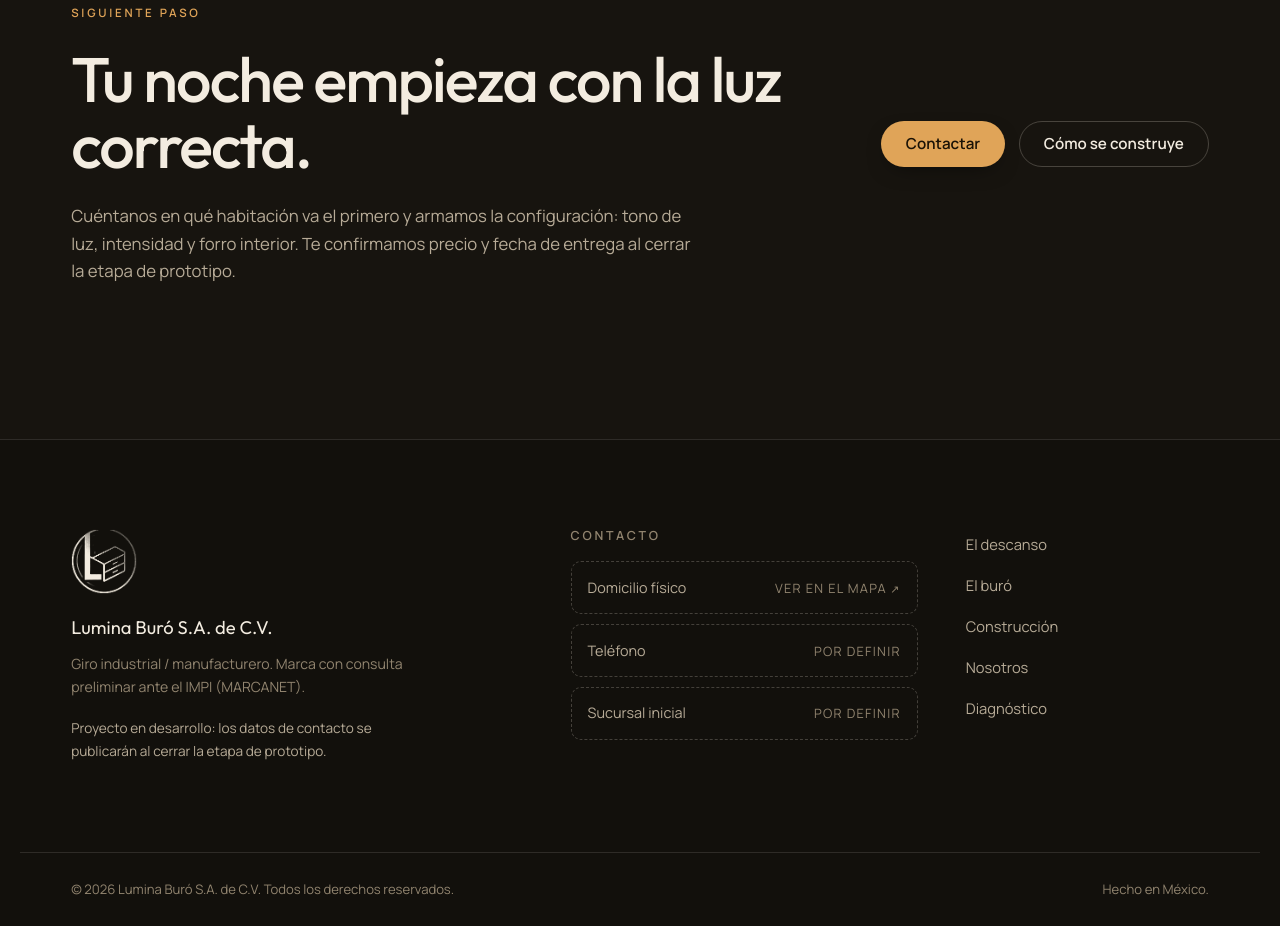
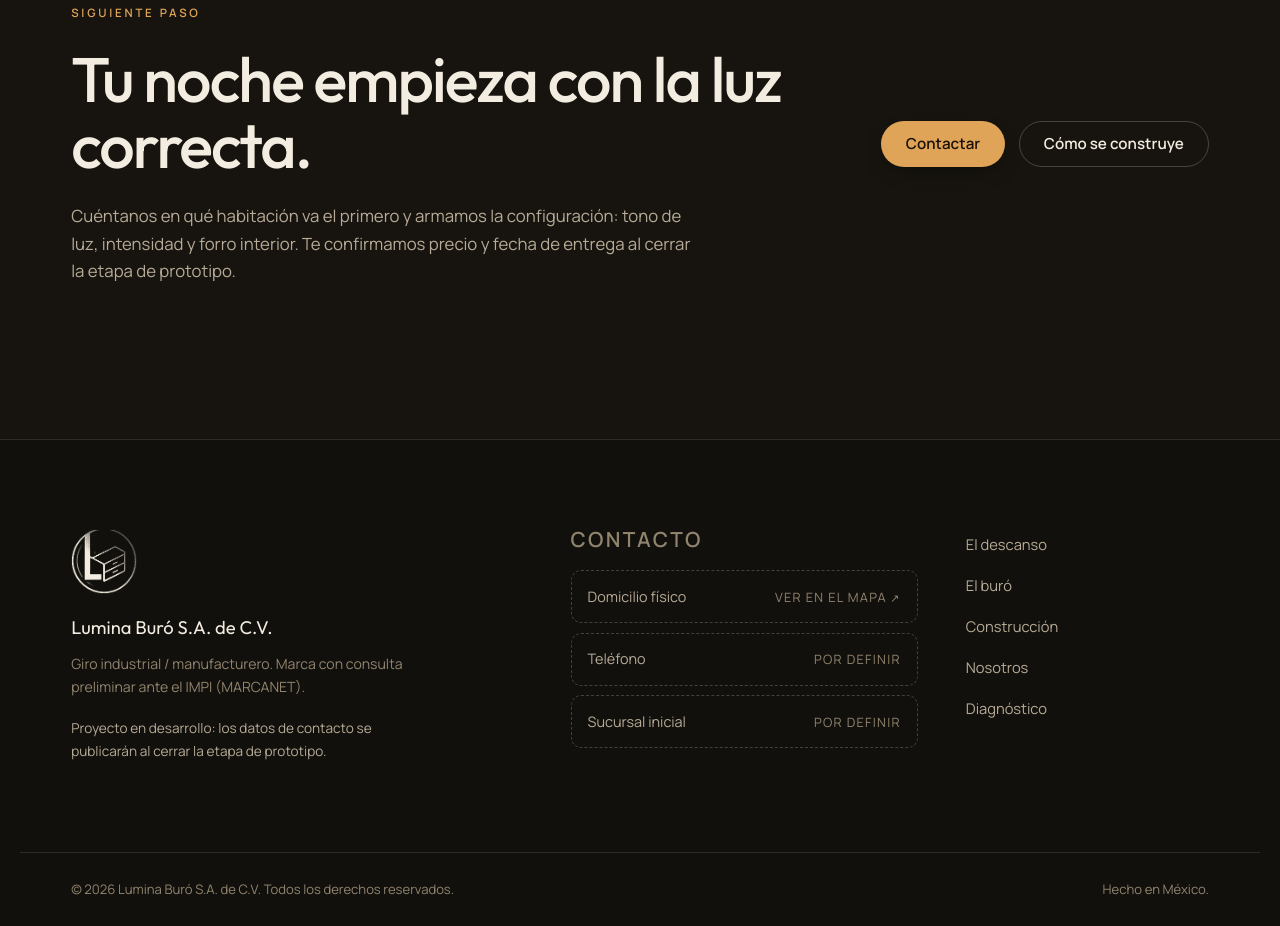
Before and after one commit to esexmic/LuminaBuro, a plain HTML site: page index.html in a window 1280 px wide. Shown: the part 5554-6480 px from the top of the page. Drawn offline with Linux system fonts and the light colour scheme.

Commit message:
polish: refine type hierarchy and detector notes

```diff
--- a/css/style.css
+++ b/css/style.css
@@ -349,7 +349,7 @@ p { margin: 0; }
 .footer__legal { font-family: var(--font-display); font-size: 1.15rem; }
 .footer__meta { color: var(--muted-2); font-size: 0.88rem; margin-top: 0.5rem; max-width: 40ch; }
 .footer__note { color: var(--muted); font-size: 0.85rem; margin-top: 1.2rem; max-width: 40ch; }
-.footer__title { font-size: 0.78rem; letter-spacing: 0.22em; text-transform: uppercase; color: var(--muted-2); font-family: var(--font-body); font-weight: 600; margin-bottom: 1.2rem; }
+.footer__title { font-size: 1.3rem; letter-spacing: 0.11em; text-transform: uppercase; color: var(--muted-2); font-family: var(--font-body); font-weight: 600; margin-bottom: 1.2rem; }
 .footer__nav a:active { transform: scale(0.97); }
 
 .pending {
```
Also changed, not shown: .impeccable/config.json.
